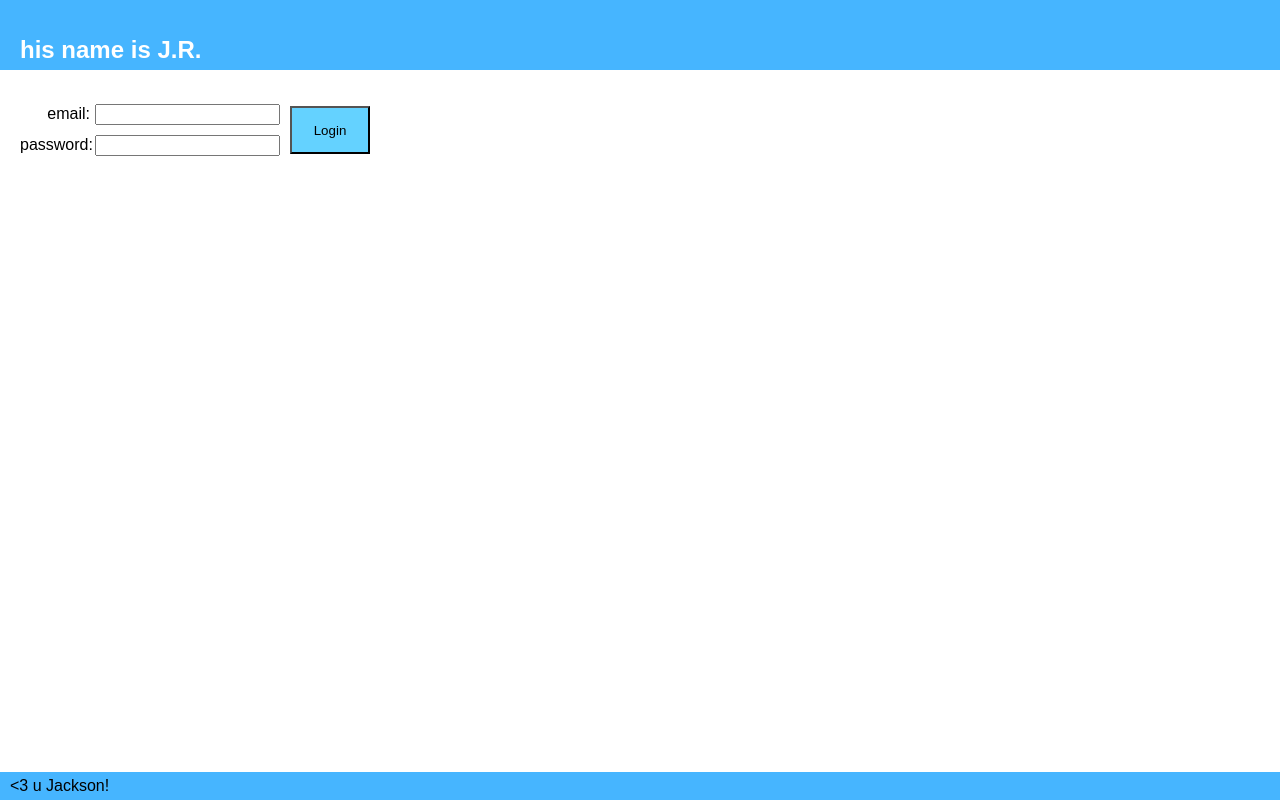
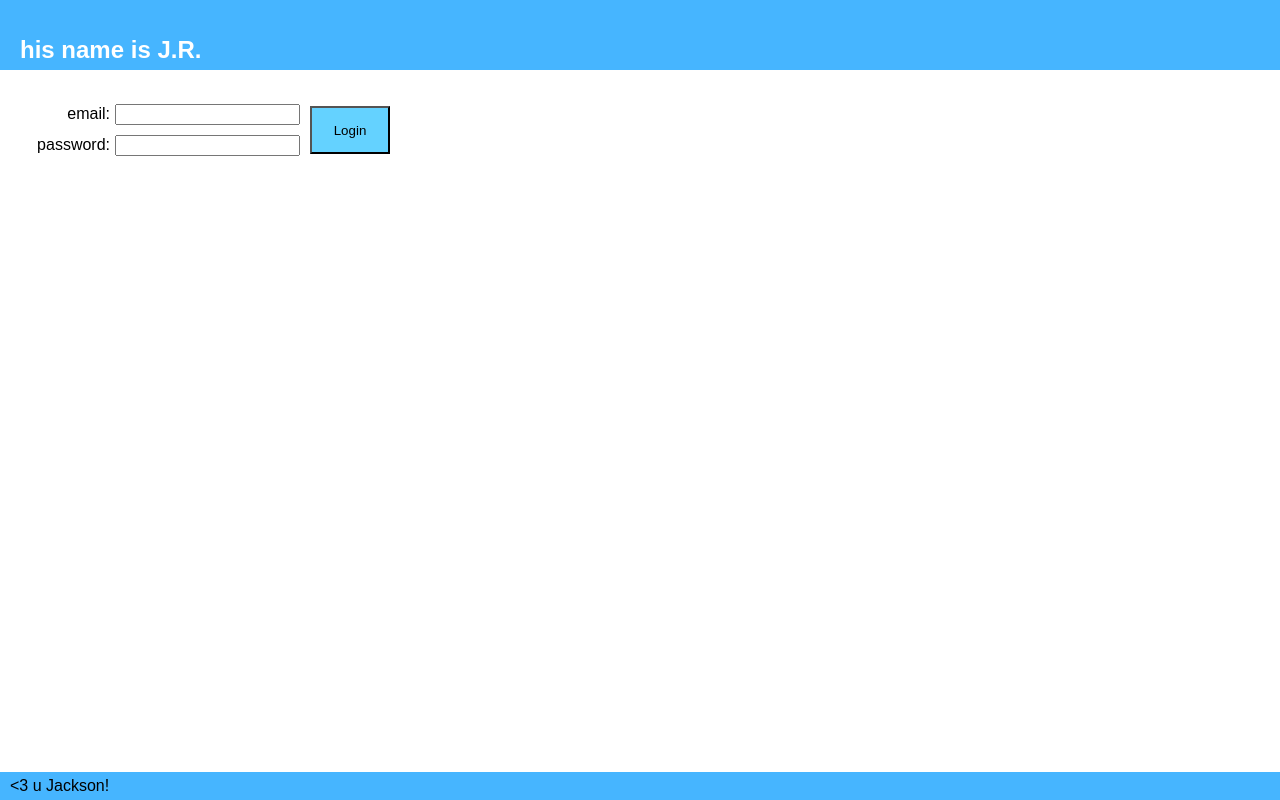
Before and after one commit to jenglert/jacksonar, a React (Create React App) app: page / in a window 1280 px wide. Built offline with nearby package versions, Linux system fonts and the light colour scheme.

Commit message:
Adding SASS

```diff
--- a/package.json
+++ b/package.json
@@ -5,11 +5,14 @@
   "dependencies": {
     "amazon-cognito-identity-js": "^1.28.0",
     "aws-sdk": "^2.171.0",
+    "node-sass-chokidar": "0.0.3",
     "react": "^16.2.0",
     "react-dom": "^16.2.0",
     "react-scripts": "^1.0.17"
   },
   "scripts": {
+    "build-css": "node-sass-chokidar src/ -o src/",
+    "watch-css": "npm run build-css && node-sass-chokidar src/ -o src/ --watch --recursive",
     "start": "react-scripts start",
     "build": "react-scripts build",
     "test": "react-scripts test --env=jsdom",
--- a/src/App.js
+++ b/src/App.js
@@ -1,6 +1,6 @@
 import React, { Component } from 'react';
 import logo from './logo.svg';
-import './App.css';
+import './styles/App.css';
 import Login from './Login.js';
 import Footer from './Footer.js';
 
--- /dev/null
+++ b/src/styles/App.css
@@ -0,0 +1,39 @@
+.App-header {
+  background-color: #46b5ff;
+  height: 30px;
+  padding: 20px;
+  color: white; }
+
+.App-title {
+  font-size: 1.5em; }
+
+.App-intro {
+  font-size: large; }
+
+.footer {
+  position: fixed;
+  z-index: 100;
+  bottom: 0;
+  left: 0;
+  width: 100%;
+  background-color: #46b5ff;
+  padding: 5px 10px; }
+
+.login {
+  margin: 20px;
+  height: 80px;
+  display: flex;
+  align-items: center; }
+  .login .label {
+    width: 90px;
+    display: inline-block;
+    text-align: right;
+    padding-right: 5px; }
+  .login LABEL {
+    display: block;
+    padding: 5px 0; }
+  .login .submit-element INPUT {
+    background-color: #64d2ff;
+    height: 48px;
+    width: 80px;
+    margin-left: 10px; }
--- a/src/App.css
+++ b/src/styles/App.scss
@@ -28,23 +28,23 @@
   height: 80px;
   display: flex;
   align-items: center;
-}
 
-.login .label {
-  width: 70px;
+  .label {
+    width: 90px;
     display: inline-block;
     text-align: right;
     padding-right: 5px;
   }
 
-.login LABEL {
+  LABEL {
     display: block;
     padding: 5px 0;
   }
 
-.login .submit-element INPUT {
+  .submit-element INPUT {
     background-color: rgb(100,210,255);
     height: 48px;
     width: 80px;
     margin-left: 10px;
   }
+}
```
Lines whose indentation alone changed are shown as unchanged.
